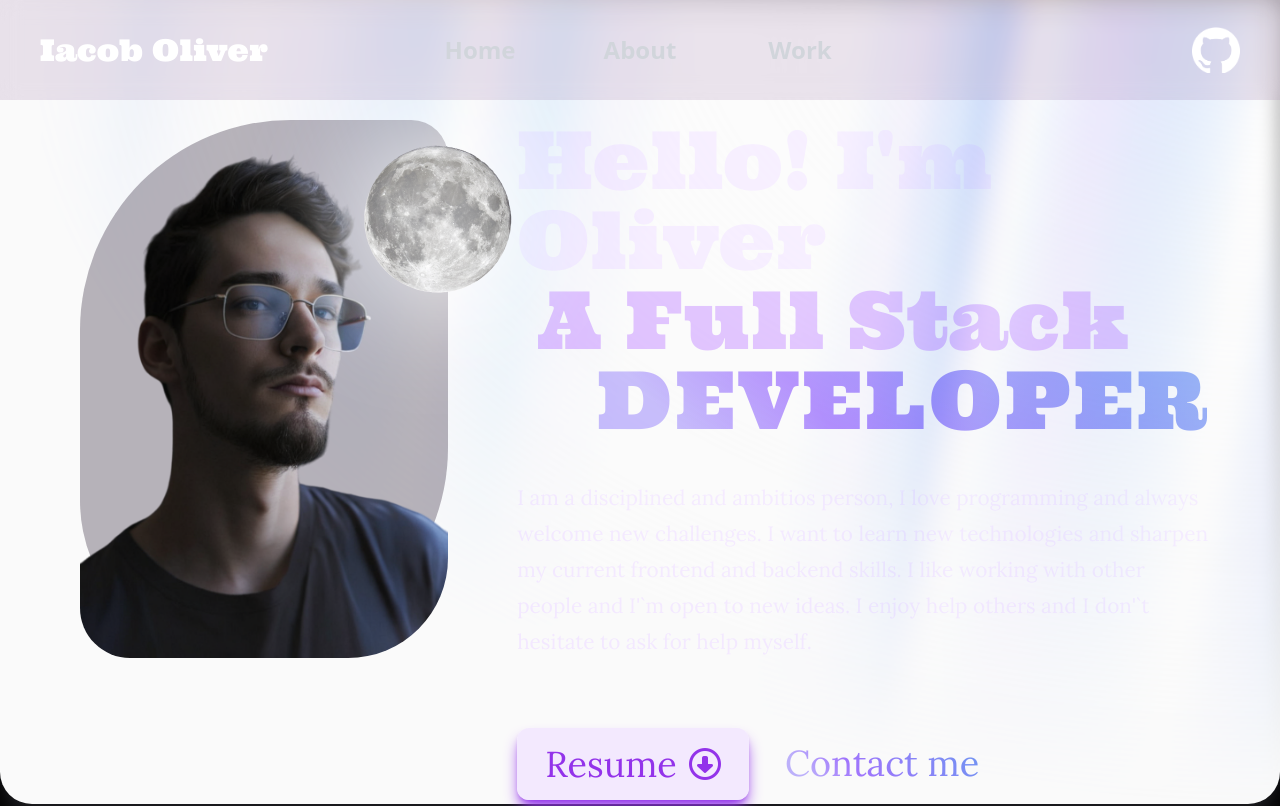
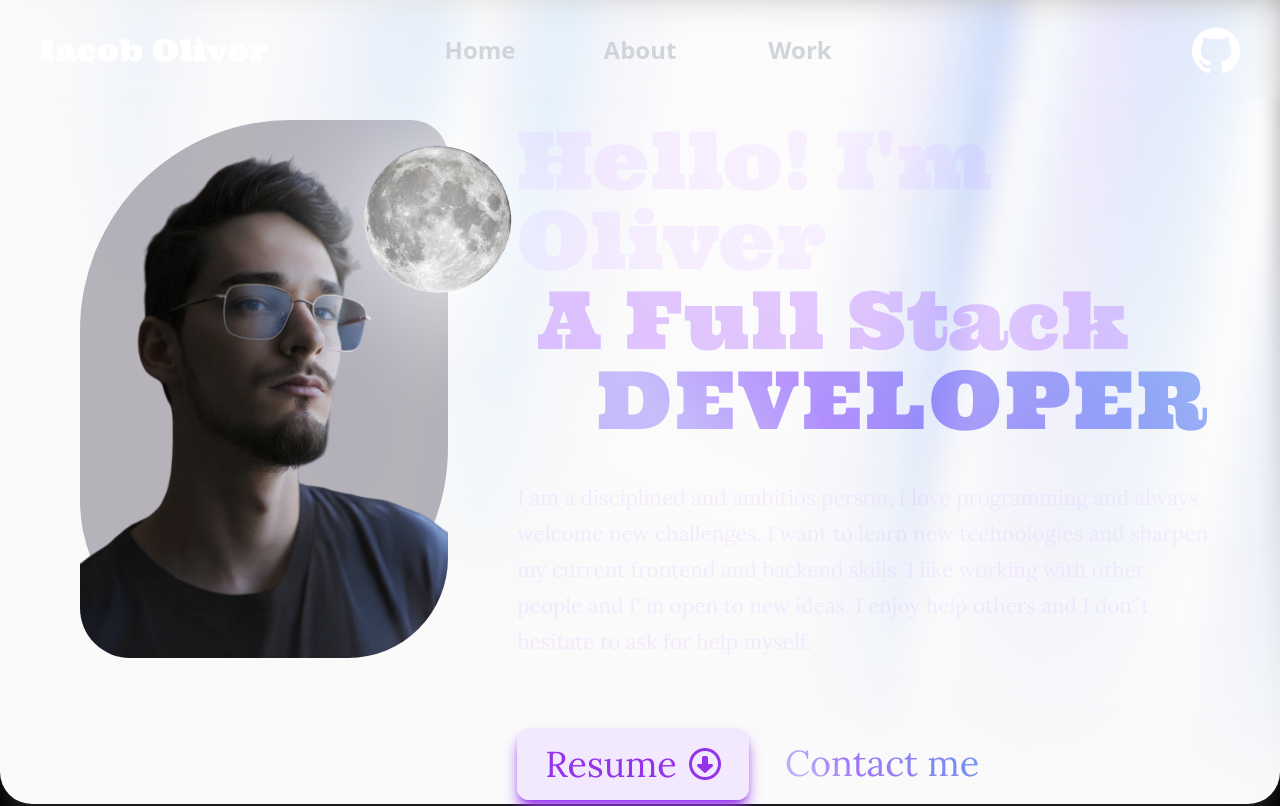
Before and after one commit to IacobOliver/Portofolio, a Next.js app: page / in a window 1280 px wide. Shown: the top 806 px of the page. Built offline with nearby package versions, Linux system fonts and the light colour scheme; what tailwindcss-animated would draw is missing.

Commit message:
update cv + remove color from header

```diff
--- a/src/app/_components/Header.tsx
+++ b/src/app/_components/Header.tsx
@@ -2,6 +2,7 @@
 import { Ultra } from "next/font/google";
 import Image from "next/image";
 import { useEffect, useRef } from "react";
+
 interface ButtonProps {
     text: string;
     path : string;
@@ -55,7 +56,7 @@ export default function Header() {
     }, []);
 
     return (
-        <div ref={navbarRef} id='navbar' className='fixed top-0 w-full min-h-[100px] py-5 text-white flex justify-center items-center transition-all duration-300 backdrop-blur-[10px] bg-[#531068] bg-opacity-10' style={{zIndex : "99999"}}>
+        <div ref={navbarRef} id='navbar' className='fixed top-0 w-full min-h-[100px] py-5 text-white flex justify-center items-center transition-all duration-300 backdrop-blur-[10px]' style={{zIndex : "99999"}}>
             <p className={`${ultra.className} text-3xl absolute left-10`}>Iacob Oliver</p>
 
             <div id='buttons' className='hidden md:grid grid-cols-3 justify-items-center text-xl font-bold w-[30rem]'>
```
Also changed, not shown: 1 other file (tests, documents, lock files or other folders).
